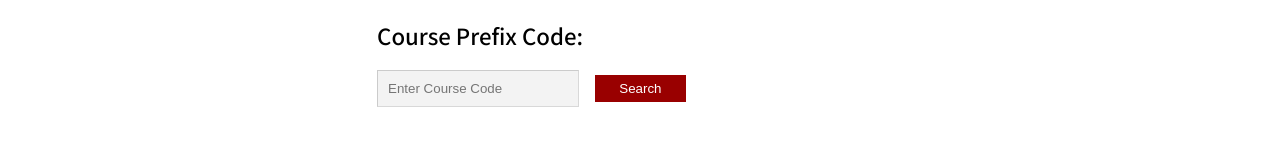
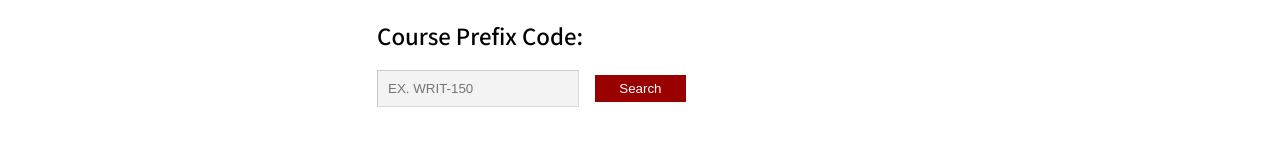
Before and after one commit to nikp29/usc-finals-schedule-webapp, a Next.js app: page / in a window 1280 px wide. Shown: the part 494-654 px from the top of the page. Built offline with nearby package versions, Linux system fonts and the light colour scheme.

Commit message:
update course prefix input format

```diff
--- a/components/input-area.js
+++ b/components/input-area.js
@@ -125,7 +125,7 @@ const InputArea = () => {
               value={courseCode}
               onChange={(e) => setCourseCode(e.target.value)}
               className="w-full md:w-auto bg-gainsboro p-2.5 border border-gray-300"
-              placeholder="Enter Course Code"
+              placeholder="EX. WRIT-150"
             />
             <button
               type="button"
```
